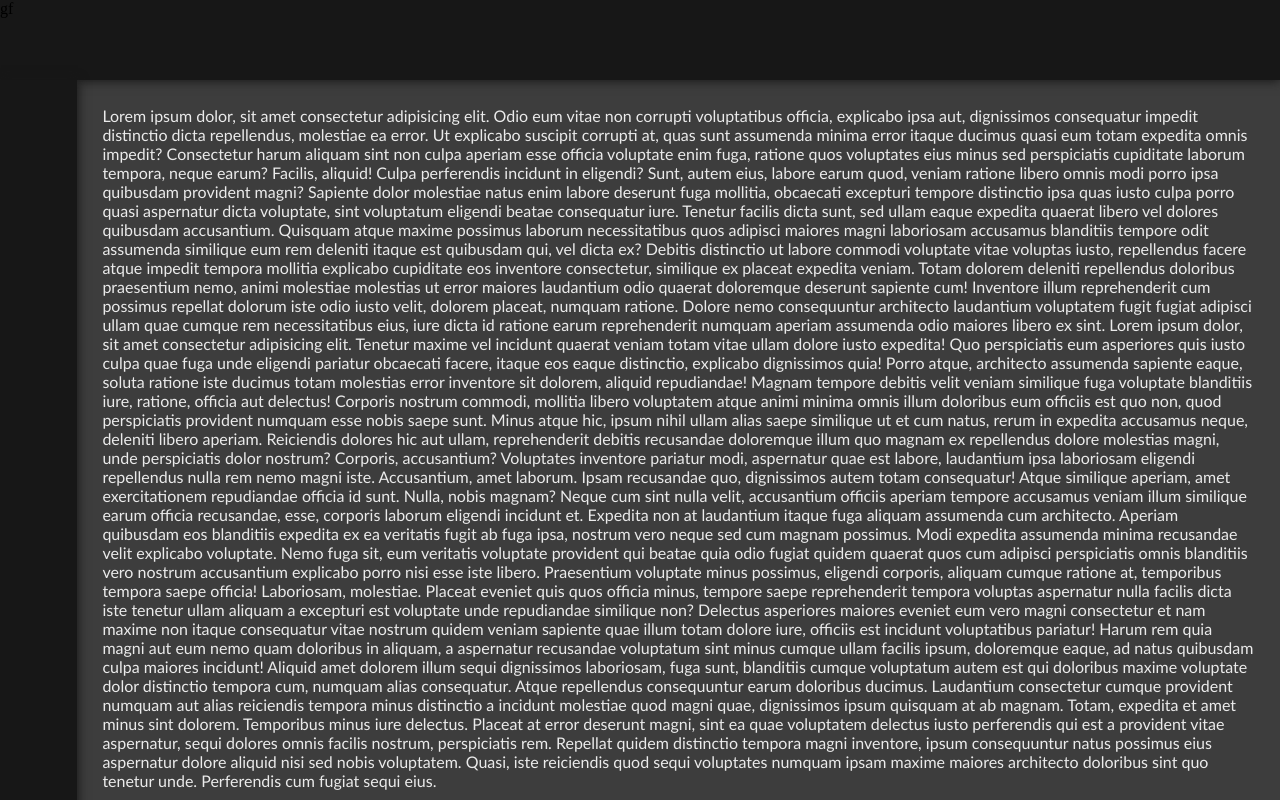
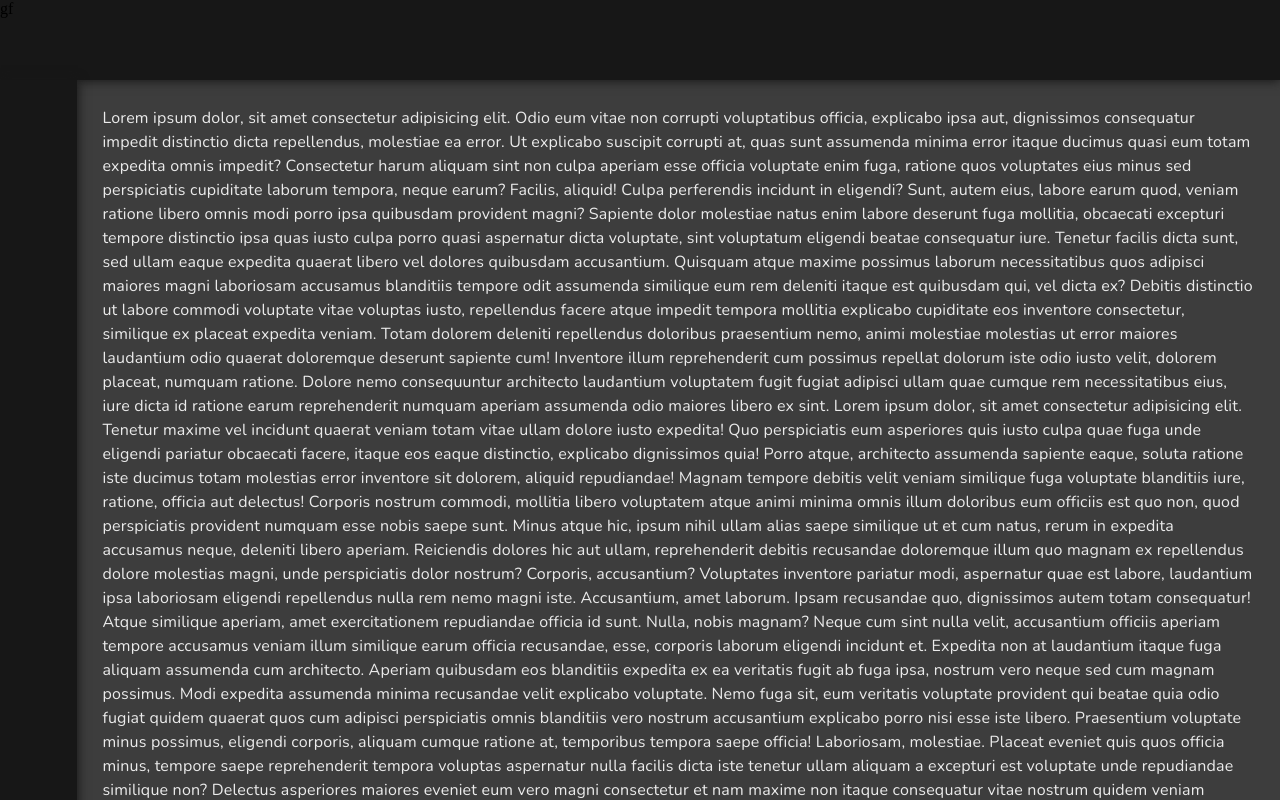
Before and after one commit to Apricitine/apricite, a Nuxt app: page / in a window 1280 px wide. Shown: the top 800 px of the page. Built offline with nearby package versions, Linux system fonts and the light colour scheme.

Commit message:
🔤Configured Google Fonts Plugin🔤

```diff
--- a/components/SidebarItem.vue
+++ b/components/SidebarItem.vue
@@ -1,5 +1,7 @@
 <template>
+  <div>
 
+  </div>
 </template>
 
 <script lang="ts" setup>
--- a/nuxt.config.ts
+++ b/nuxt.config.ts
@@ -6,5 +6,14 @@ export default defineNuxtConfig({
     '@/assets/sass/base.scss',
     '@/assets/sass/mixins.scss',
     '@/assets/sass/variables.scss'
+  ],
+  googleFonts: {
+    families: {
+      'Nunito': true
+    },
+    preconnect: true
+  },
+  modules: [
+    '@nuxtjs/google-fonts'
   ]
 })
--- a/package.json
+++ b/package.json
@@ -7,6 +7,7 @@
     "preview": "nuxt preview"
   },
   "devDependencies": {
+    "@nuxtjs/google-fonts": "^3.0.0-0",
     "@types/three": "^0.143.1",
     "nuxt": "3.0.0-rc.8"
   },
--- a/pages/index.vue
+++ b/pages/index.vue
@@ -76,7 +76,10 @@
 
 main {
   color: $text-color1;
-  font-family: 'Trebuchet MS', 'Lucida Sans Unicode', 'Lucida Grande', 'Lucida Sans', Arial, sans-serif;
+  font-family: 'Nunito';
+  line-height: 1.5rem;
+  letter-spacing: 0.2px;
+  // font-weight: bold;
 }
 
 </style>
```
Also changed, not shown: 1 other file (tests, documents, lock files or other folders).
